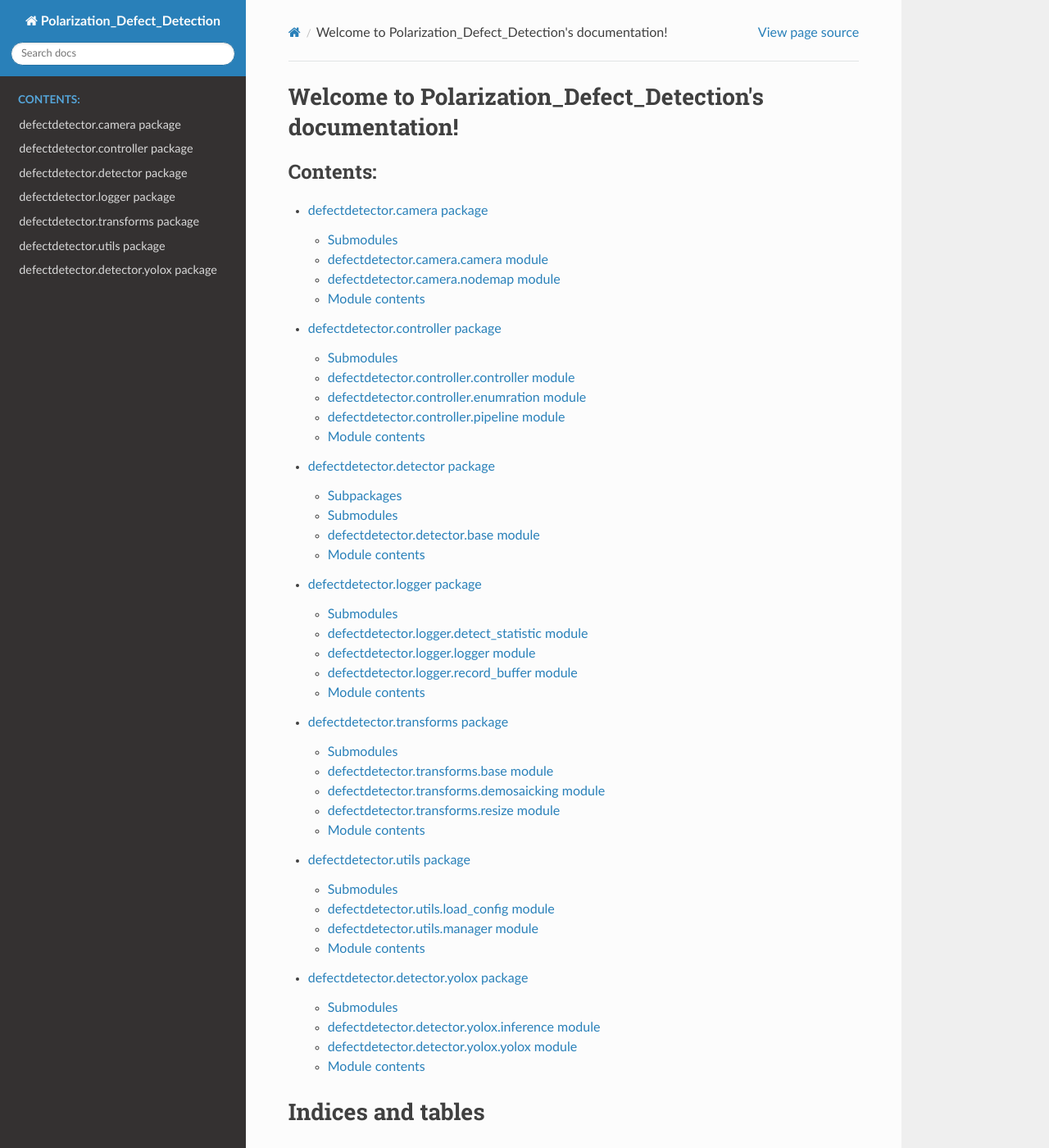
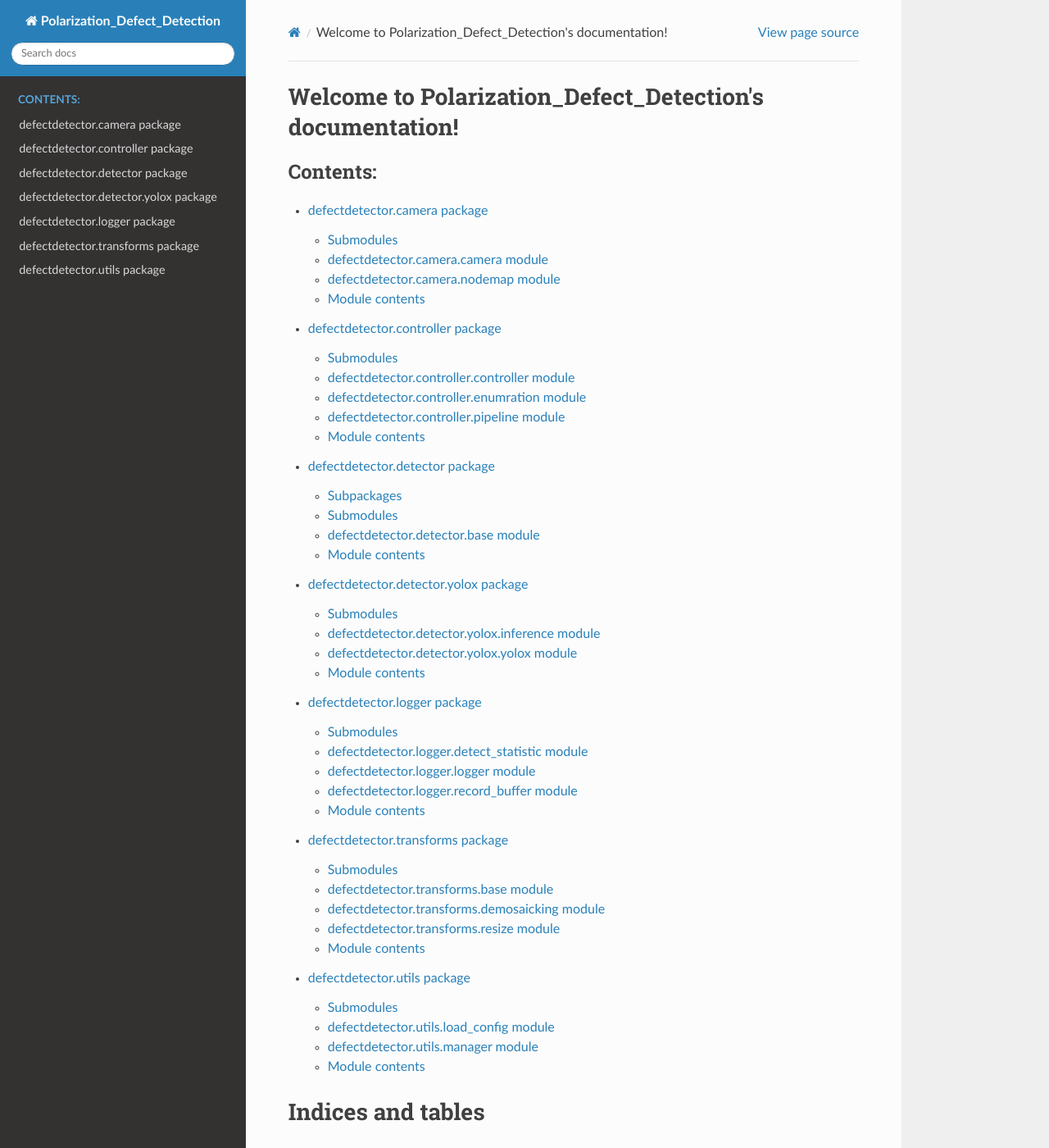
Before and after one commit to ruoningYu/Polarization-Defect-Detection, a Sphinx documentation site: the page built from doc/source/index.rst, in a window 1280 px wide and 1400 px high. Shown: the whole window at 82% size. Built offline with Sphinx 7.4.7 and the Read the Docs theme 2.0.0, drawn with Linux system fonts in a browser that asks for light colours.

```diff
--- a/doc/source/index.rst
+++ b/doc/source/index.rst
@@ -13,10 +13,10 @@ Welcome to Polarization_Defect_Detection's documentation!
    defectdetector.camera
    defectdetector.controller
    defectdetector.detector
+   defectdetector.detector.yolox
    defectdetector.logger
    defectdetector.transforms
    defectdetector.utils
-   defectdetector.detector.yolox
 
 Indices and tables
 ==================
```
